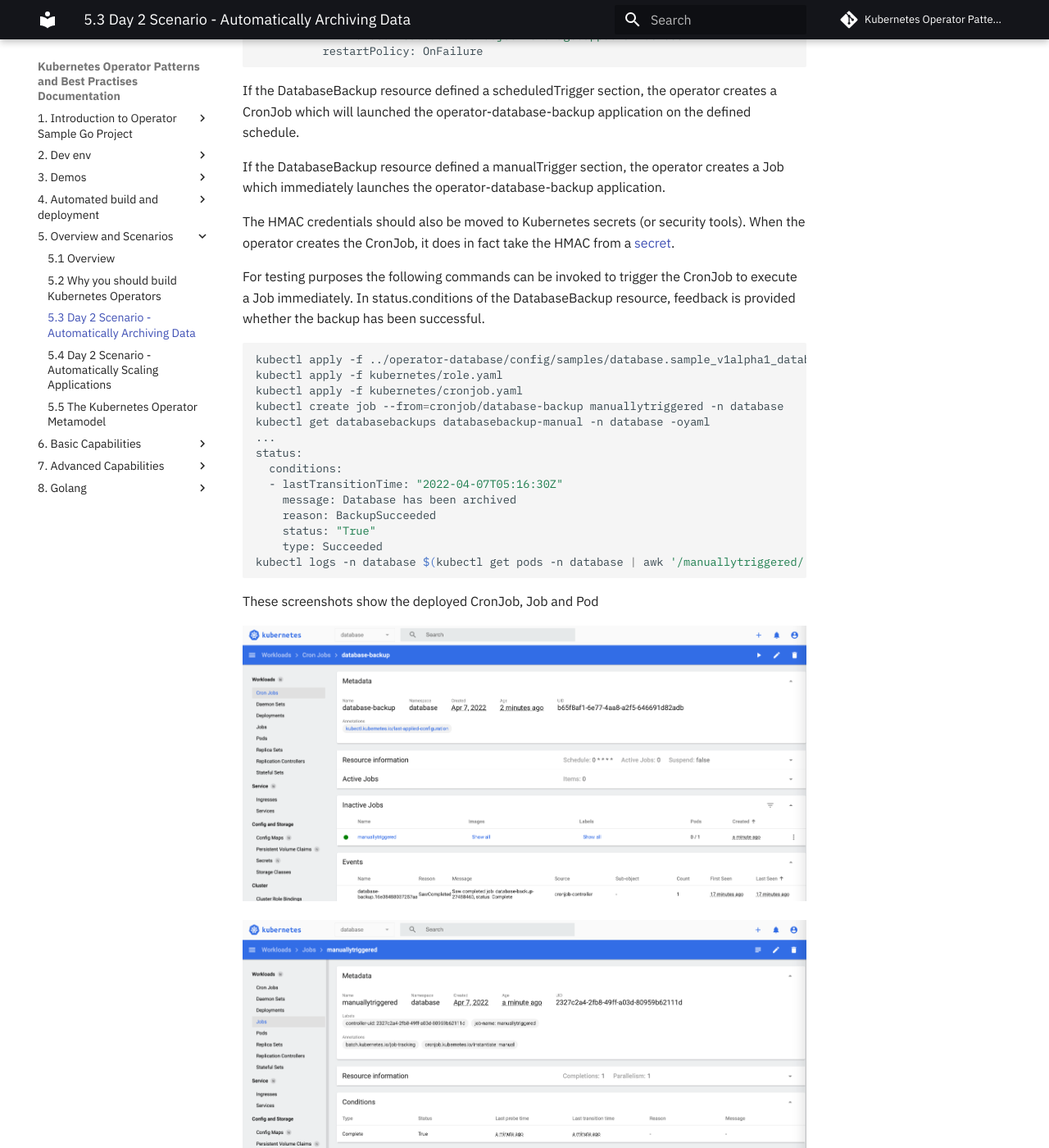
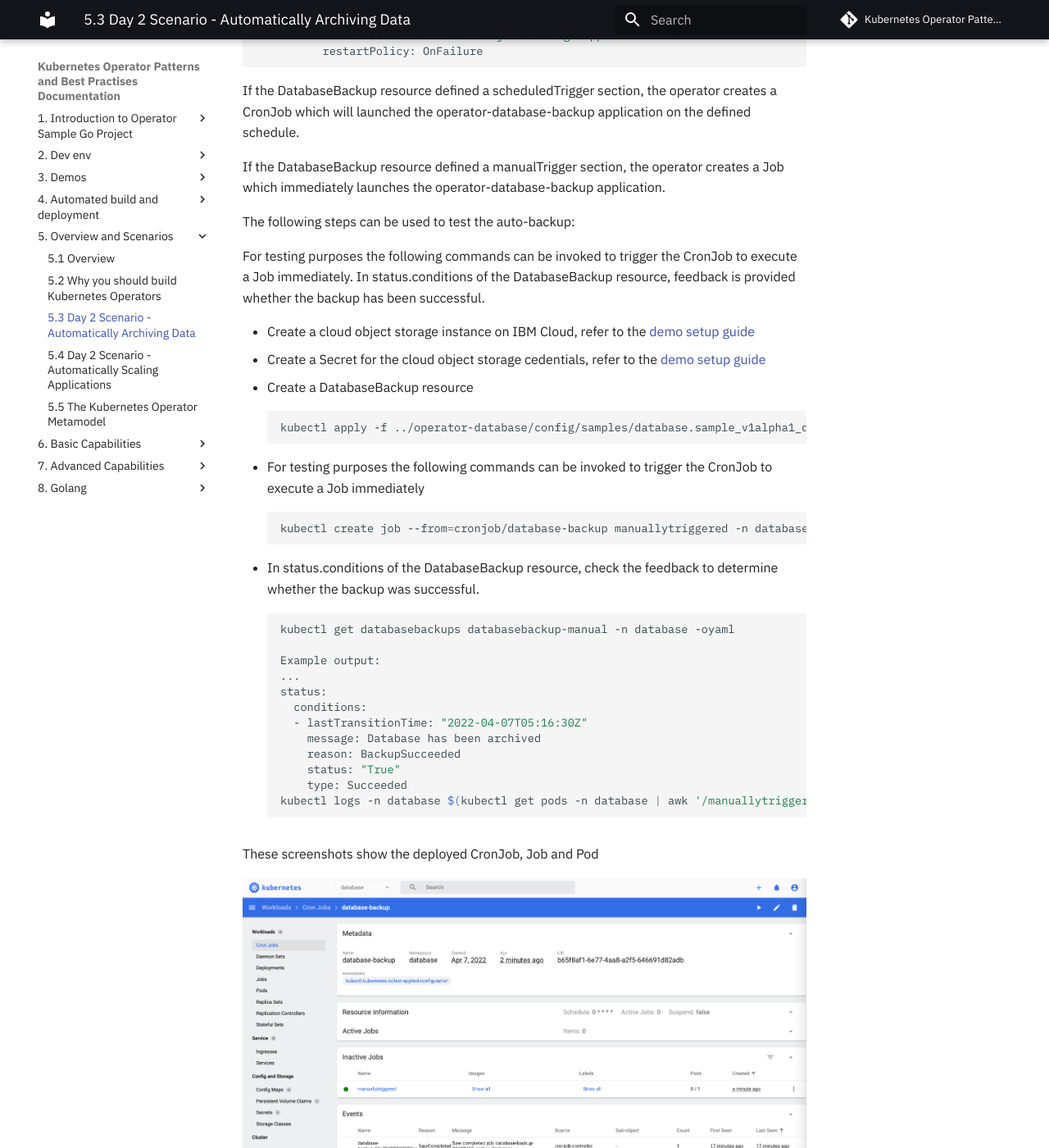
Before and after one commit to IBM/operator-sample-go-documentation, an MkDocs documentation site: the page built from documentation/overview-automatically-archive-data-with-k8s-operators.md, in a window 1280 px wide and 1400 px high, scrolled down 1587 px. Shown: the whole window at 82% size. Built offline with MkDocs 1.6.1 and Material for MkDocs 9.7.7, drawn with Linux system fonts in a browser that asks for light colours; comment, search, counter and statistics services are not loaded; some of the changed text lies outside the part shown.

Commit message:
doc-updates4

````diff
--- a/documentation/overview-automatically-archive-data-with-k8s-operators.md
+++ b/documentation/overview-automatically-archive-data-with-k8s-operators.md
@@ -70,16 +70,25 @@ If the DatabaseBackup resource defined a scheduledTrigger section, the operator
 
 If the DatabaseBackup resource defined a manualTrigger section, the operator creates a Job which immediately launches the operator-database-backup application.
 
-The HMAC credentials should also be moved to Kubernetes secrets (or security tools).  When the operator creates the CronJob, it does in fact take the HMAC from a [secret](https://github.com/IBM/operator-sample-go/blob/main/operator-database-backup/kubernetes/secret.yaml).
+The following steps can be used to test the auto-backup:
 
 For testing purposes the following commands can be invoked to trigger the CronJob to execute a Job immediately. In status.conditions of the DatabaseBackup resource, feedback is provided whether the backup has been successful.
 
+* Create a cloud object storage instance on IBM Cloud, refer to the [demo setup guide](./demos-overview.md)
+* Create a Secret for the cloud object storage cedentials, refer to the [demo setup guide](./demos-overview.md)
+* Create a DatabaseBackup resource
 ```sh
 kubectl apply -f ../operator-database/config/samples/database.sample_v1alpha1_databasebackup.yaml
-kubectl apply -f kubernetes/role.yaml
-kubectl apply -f kubernetes/cronjob.yaml
+```
+* For testing purposes the following commands can be invoked to trigger the CronJob to execute a Job immediately
+```sh
 kubectl create job --from=cronjob/database-backup manuallytriggered -n database
+```
+* In status.conditions of the DatabaseBackup resource, check the feedback to determine whether the backup was successful.
+```sh
 kubectl get databasebackups databasebackup-manual -n database -oyaml
+
+Example output:
 ...
 status:
   conditions:
````
Also changed, not shown: other parts of documentation/overview-automatically-archive-data-with-k8s-operators.md (+1 -1 lines).
